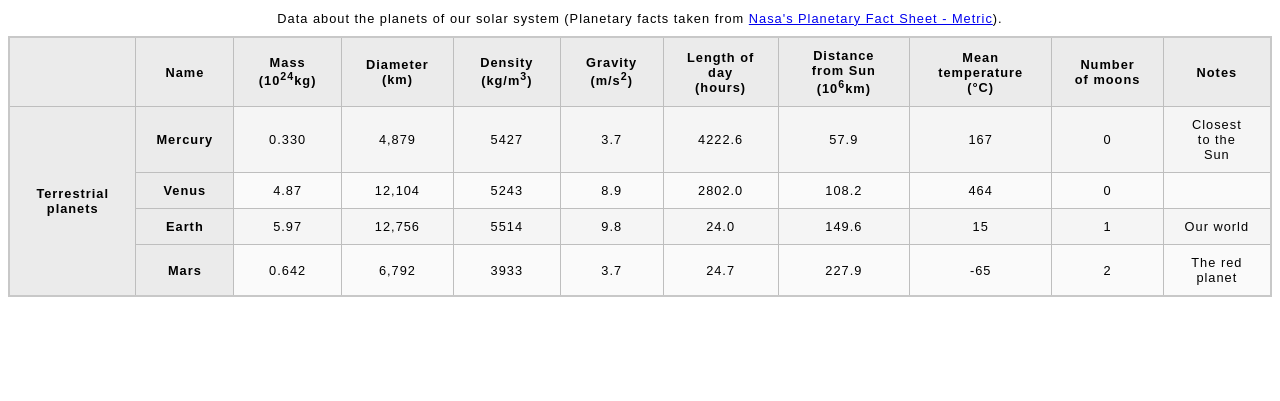
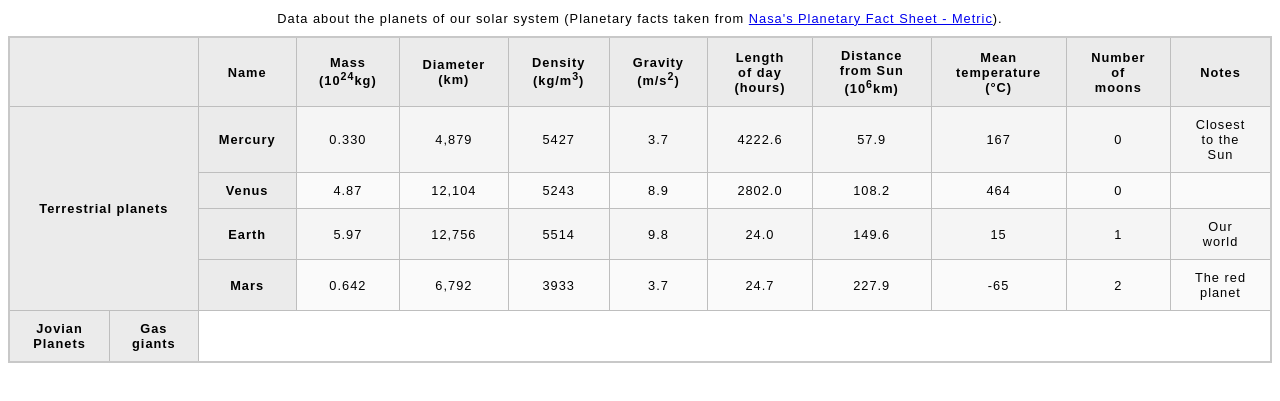
Before and after one commit to rabin5385/Rabinp, a plain HTML site: page assignment2/part2/blank-template.html in a window 1280 px wide. Shown: the part 79-480 px from the top of the page. Drawn offline with Linux system fonts and the light colour scheme.

Commit message:
Organized Jovian Planets and Gas giants in the table.
Added rows to categorize Jovian planets. The first cell spans four rows for "Jovian Planets," and a nested cell spans two rows for "Gas giants," aiding in the organization of the table.

```diff
--- a/assignment2/part2/blank-template.html
+++ b/assignment2/part2/blank-template.html
@@ -87,6 +87,10 @@
             <td>2</td>
             <td>The red planet</td>
             </tr>
+        <tr>
+          <th rowspan="4"> Jovian Planets</th>
+          <th rowspan="2">Gas giants</th>
+        </tr>
 
 
 
```
